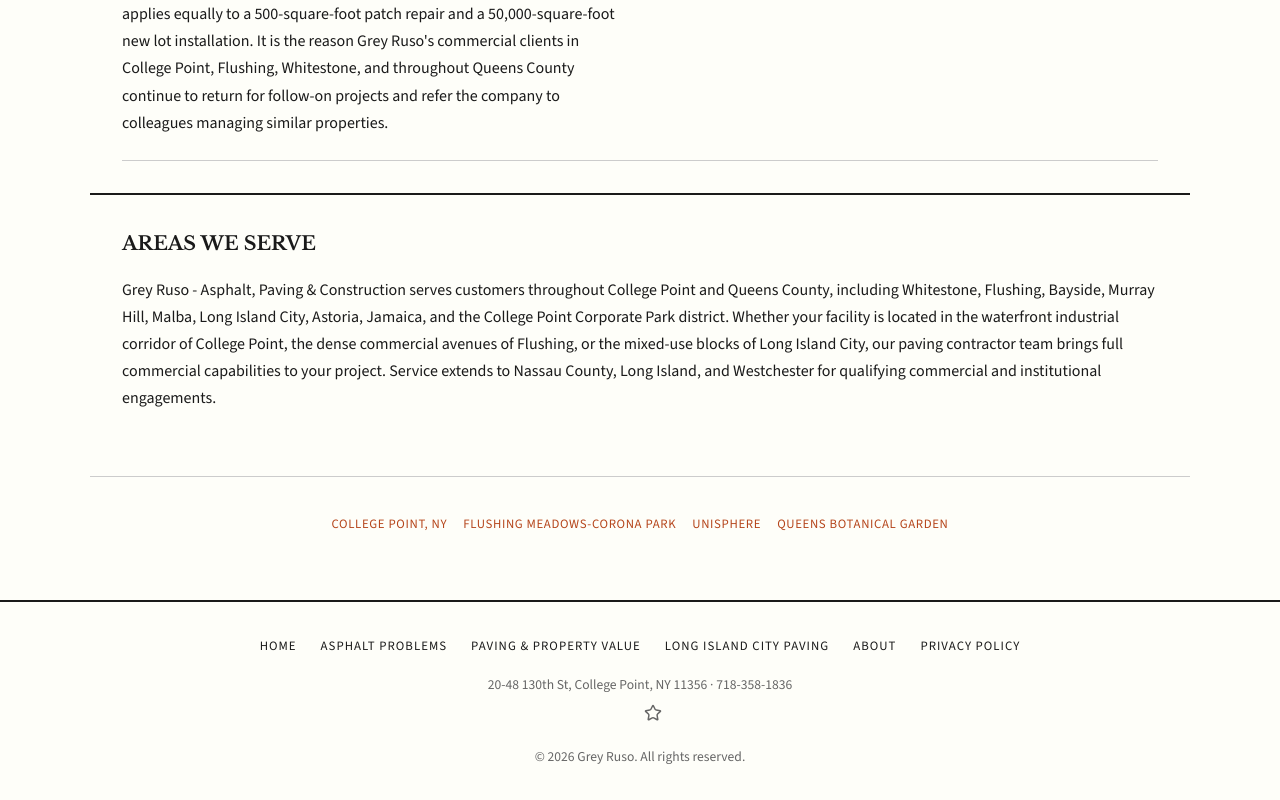
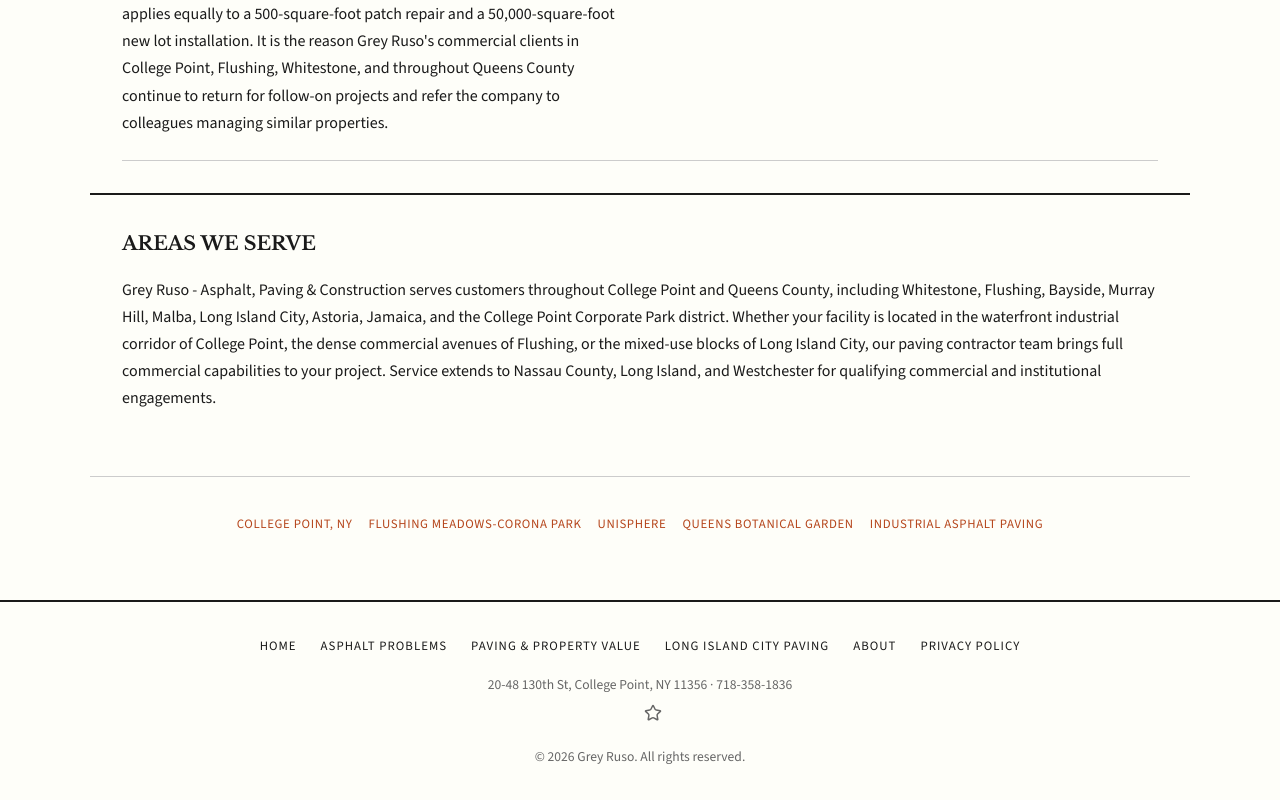
Before and after one commit to Ignitenew/greyruso-site5, a plain HTML site: page about-us.html in a window 1280 px wide. Shown: the part 4944-5744 px from the top of the page. Drawn offline with nearby package versions, Linux system fonts and the light colour scheme; some icons are missing.

Commit message:
Insert link wheel

```diff
--- a/about-us.html
+++ b/about-us.html
@@ -139,7 +139,7 @@
       <li><a href="https://www.google.com/maps/place/?q=place_id:ChIJ-2Yhwn9gwokR4Wwy6GgsPRM" target="_blank" rel="noopener noreferrer">Flushing Meadows-Corona Park</a></li>
       <li><a href="https://www.google.com/maps/place/?q=place_id:ChIJn11TytlfwokRvgXAIibPBJQ" target="_blank" rel="noopener noreferrer">Unisphere</a></li>
       <li><a href="https://www.google.com/maps/place/?q=place_id:ChIJTRRcxWxgwokR0_x-YAJbLgU" target="_blank" rel="noopener noreferrer">Queens Botanical Garden</a></li>
-      <!-- LINK_WHEEL -->
+      <li><a href="http://hq-websites.s3-website.eu-north-1.amazonaws.com/parking-lot-paving/index.html" target="_blank" rel="noopener noreferrer">Industrial asphalt paving</a></li>
     </ul>
   </section>
 
```
Also changed, not shown: college-point-paving-projects-increase-property-value.html (+1 -1 lines), common-asphalt-problems-college-point.html (+1 -1 lines), index.html (+1 -1 lines), paving-contractors-long-island-city-queens-county.html (+1 -1 lines).
